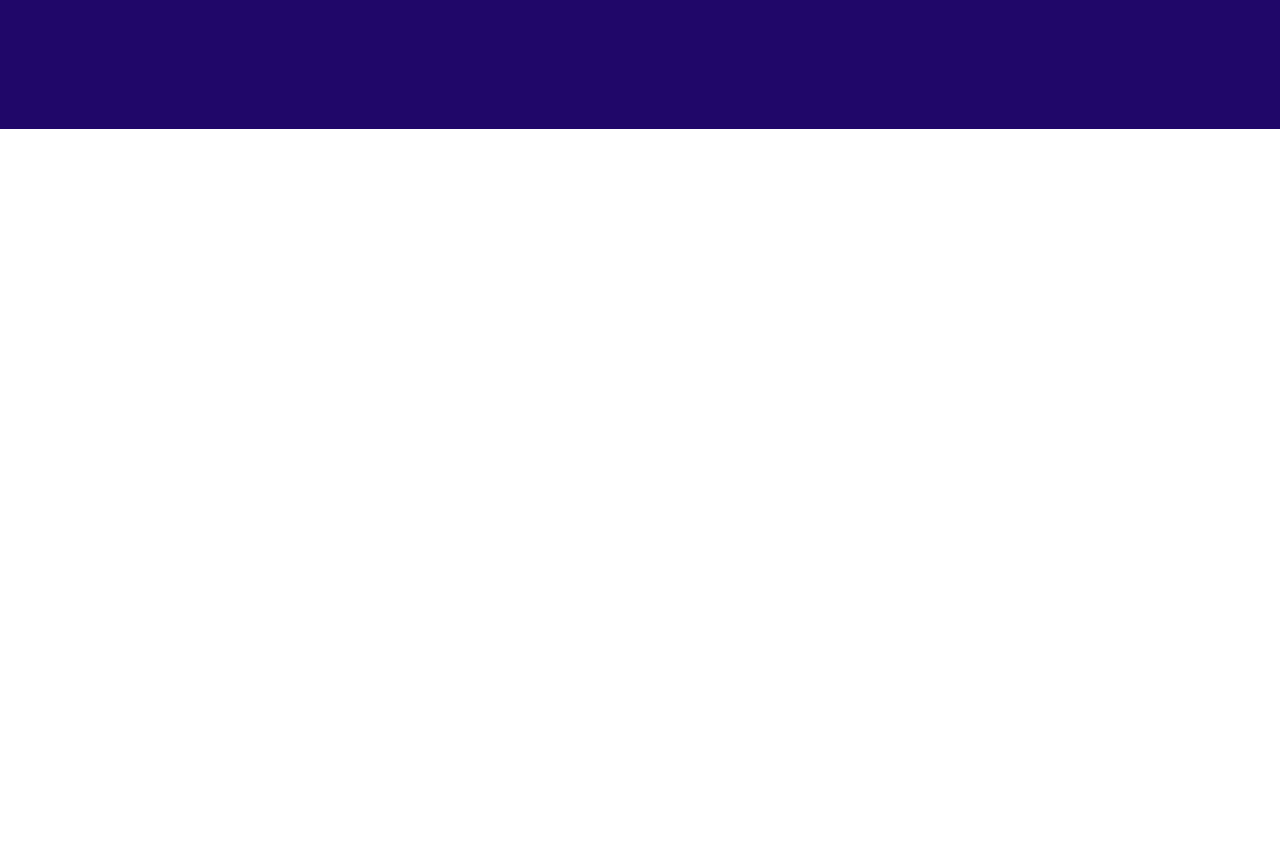
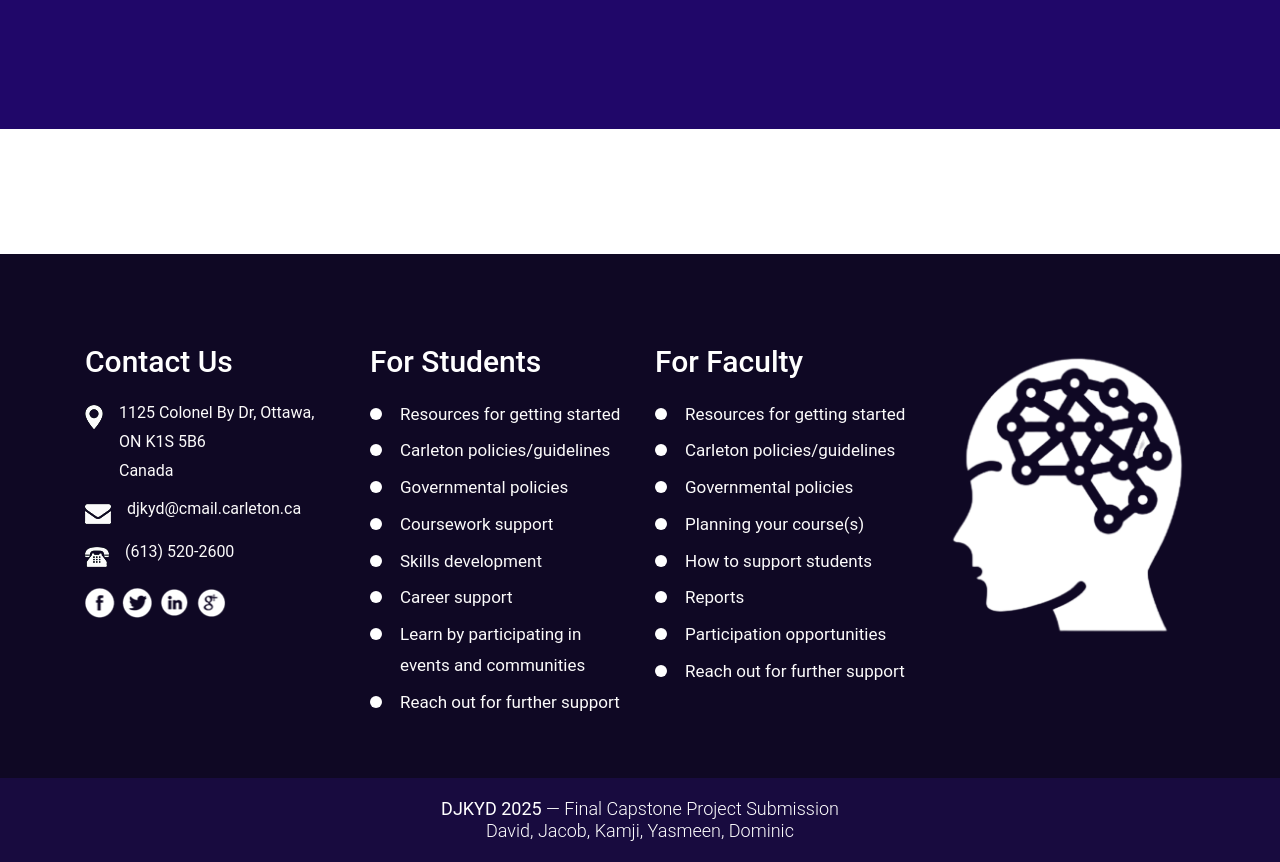
Before and after one commit to jacobabr9/DJKYDcapstone, a PHP site: page /faculty-page.php in a window 1280 px wide. Shown: the part 3318-4180 px from the top of the page. Before the commit the page ends 3447 px from the top, so only its background shows below. Run offline with PHP 8.4, Linux system fonts and the light colour scheme; some libraries are stand-ins or nearby versions.

Commit message:
Added footer back

```diff
--- a/mind/faculty-page.php
+++ b/mind/faculty-page.php
@@ -216,6 +216,91 @@ session_start();
 <!-- end MAKE -->
 <!-- end learn -->
 
+        <!--  footer -->
+    <footer>
+      <div class="footer ">
+        <div class="container">
+          <div class="row">
+            <div class="col-md-12">
+              <h2><br><br></h2>
+            </div>
+            <div class="col-xl-12 col-lg-12 col-md-12 col-sm-12 ">
+              <div class="row">
+                <div class="col-xl-3 col-lg-3 col-md-6 col-sm-6 ">
+                  <div class="address">
+                    <h3>Contact Us </h3>
+                    <ul class="loca">
+                      <li>
+                        <a href="#"><img src="icon/loc.png" alt="#" /></a>1125 Colonel By Dr, Ottawa,<br> ON K1S 5B6
+                        <br>Canada </li>
+                        <li>
+                          <a href="#"><img src="icon/email.png" alt="#" /></a>djkyd@cmail.carleton.ca </li>
+                          <li>
+                            <a href="#"><img src="icon/call.png" alt="#" /></a>(613) 520-2600 </li>
+                          </ul>
+                          <ul class="social_link">
+                            <li><a href="#"><img src="icon/fb.png"></a></li>
+                            <li><a href="#"><img src="icon/tw.png"></a></li>
+                            <li><a href="#"><img src="icon/lin(2).png"></a></li>
+                            <li><a href="#"><img src="icon/instagram.png"></a></li>
+                          </ul>
+
+                        </div>
+                      </div>
+                      <div class="col-lg-3 col-md-6 col-sm-6">
+                        <div class="address">
+                          <h3>For Students</h3>
+                          <ul class="Menu_footer">
+                            <li class="active"> <a href="#">Resources for getting started</a> </li>
+                            <li><a href="#">Carleton policies/guidelines</a> </li>
+                            <li><a href="#">Governmental policies</a> </li>
+                            <li><a href="#">Coursework support</a> </li>
+                            <li><a href="#">Skills development</a> </li>
+                            <li><a href="#">Career support</a> </li>
+                            <li><a href="#">Learn by participating in events and communities</a> </li>
+                            <li><a href="#">Reach out for further support</a> </li>
+                          </ul>
+                        </div>
+                      </div>
+                      <div class="col-lg-3 col-md-6 col-sm-6">
+                        <div class="address">
+                          <h3>For Faculty</h3>
+                          <ul class="Links_footer">
+                            <li class="active"><a href="#">Resources for getting started</a> </li>
+                            <li><a href="#">Carleton policies/guidelines</a> </li>
+                            <li><a href="#">Governmental policies</a> </li>
+                            <li><a href="#">Planning your course(s)</a> </li>
+                            <li><a href="#">How to support students</a> </li>
+                            <li><a href="#">Reports</a> </li>
+                            <li><a href="#">Participation opportunities</a> </li>
+                            <li><a href="#">Reach out for further support</a> </li>
+                          </ul>
+                        </div>
+                      </div>
+
+                      <div class="col-lg-3 col-md-6 col-sm-6 ">
+                        <div class="address">
+                          <a href="#"> <img src="images/compactWHITE.png" alt="logo"></a>
+                        </div>
+                      </div>
+                    </div>
+                  </div>
+
+                </div>
+
+              </div>
+              <div class="copyright">
+                <div class="container">
+                  <p><strong>DJKYD 2025</strong> — Final Capstone Project Submission</a></p>
+				  <p>David, Jacob, Kamji, Yasmeen, Dominic</p>
+                </div>
+              </div>
+            </div>
+          </footer>
+          <!-- end footer -->
+
+
+
           <!-- Javascript files-->
           <script src="js/jquery.min.js"></script>
           <script src="js/popper.min.js"></script>
```
